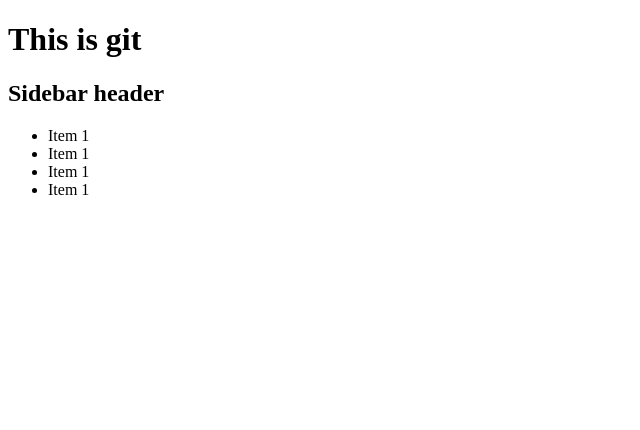
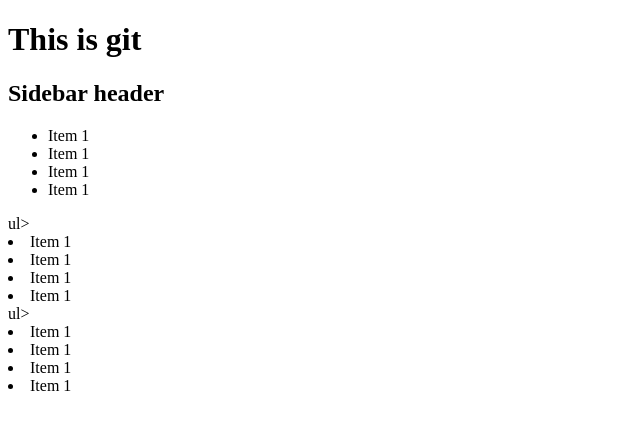
Before and after one commit to elshanamazov/git-test, a plain HTML site: page index.html in a window 1280 px wide. Shown: the whole page, without its empty margins (0-640 px from the left). Drawn offline with Linux system fonts and the light colour scheme.

Commit message:
working in a sidebar -03

```diff
--- a/index.html
+++ b/index.html
@@ -17,6 +17,22 @@
         <li>Item 1</li>
         <li>Item 1</li>
       </ul>
+
+      ul>
+      <li>Item 1</li>
+      <li>Item 1</li>
+      <li>Item 1</li>
+      <li>Item 1</li>
+    </ul>
+
+
+    ul>
+        <li>Item 1</li>
+        <li>Item 1</li>
+        <li>Item 1</li>
+        <li>Item 1</li>
+      </ul>
+
     </aside>
   </body>
 </html>
```
Also changed, not shown: 1 other file.
